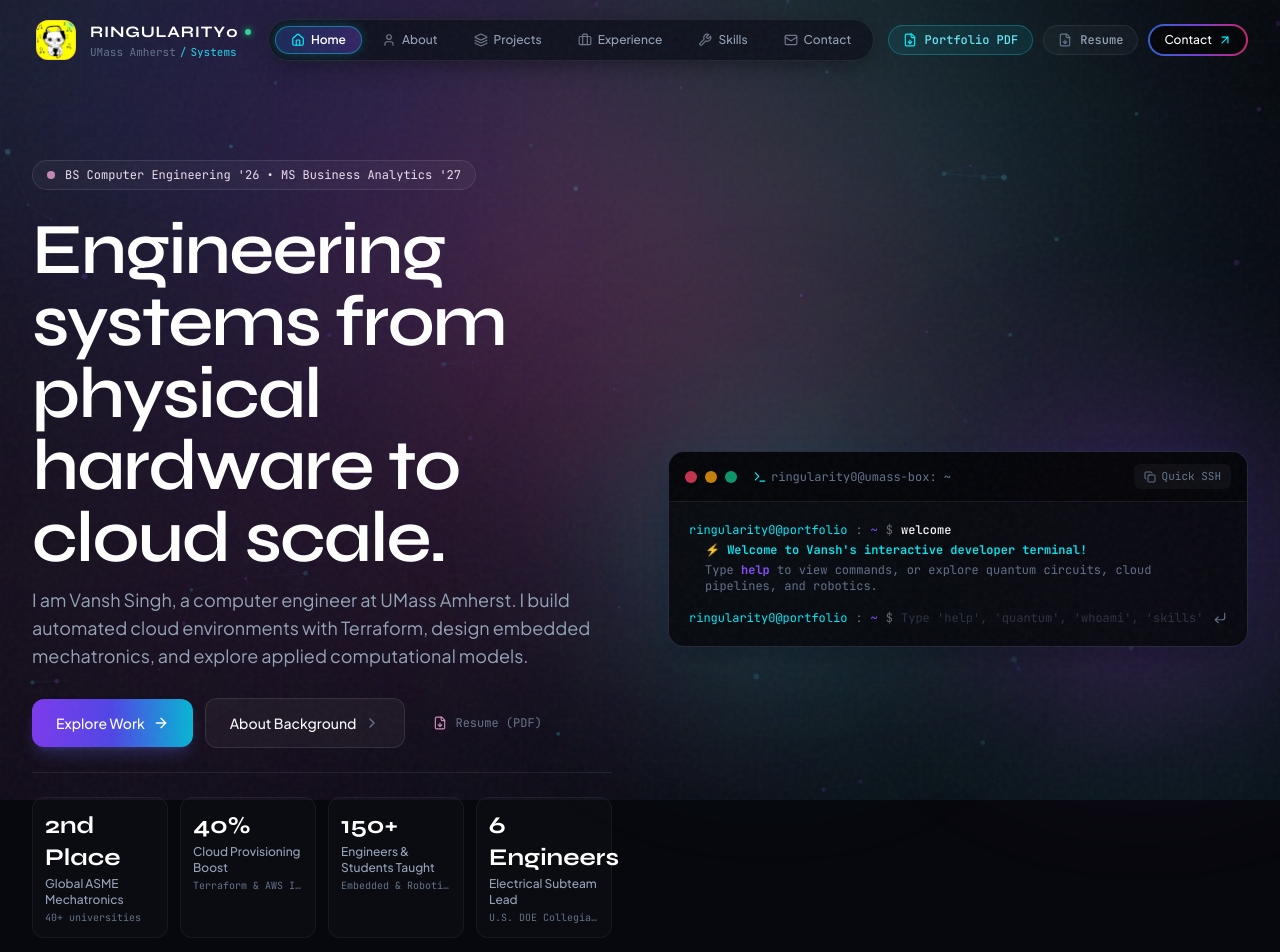
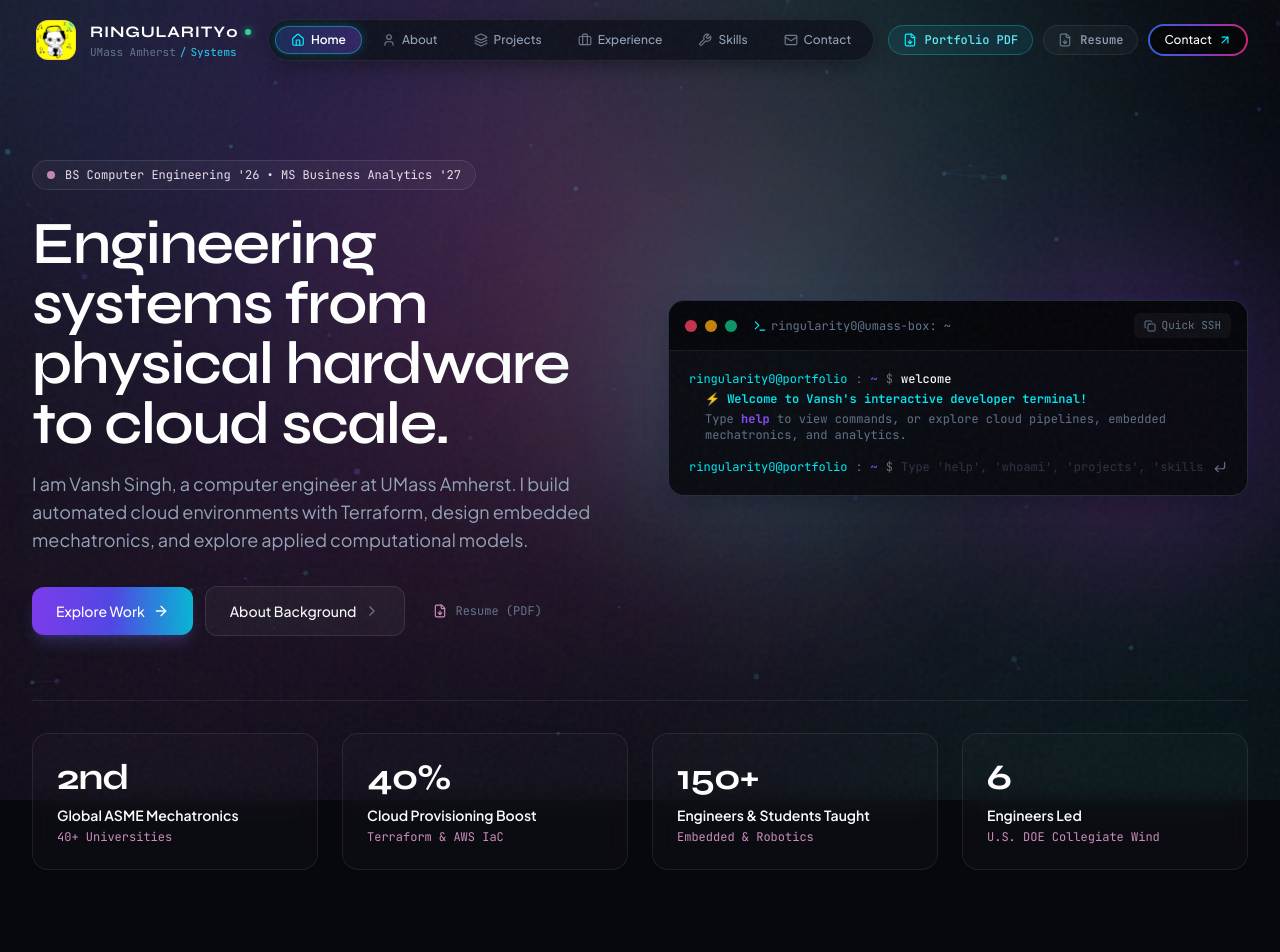
Before and after one commit to vsingh2005/vsingh2005.github.io, a Next.js app: page / in a window 1280 px wide. Shown: the top 952 px of the page. Built offline with nearby package versions, Linux system fonts and the light colour scheme.

Commit message:
Fix hero horizontal alignment and eliminate stats text overflow

```diff
--- a/src/app/page.tsx
+++ b/src/app/page.tsx
@@ -40,8 +40,8 @@ export default function HomePage() {
             </div>
 
             {/* Main Editorial Headline */}
-            <div className="space-y-3">
-              <h1 className="text-4xl sm:text-6xl lg:text-7xl font-display font-semibold tracking-tight text-white leading-[1.08]">
+            <div className="space-y-4">
+              <h1 className="text-4xl sm:text-5xl lg:text-6xl font-display font-semibold tracking-tight text-white leading-[1.12]">
                 Engineering systems from physical hardware to cloud scale.
               </h1>
               <p className="text-base sm:text-lg font-normal text-text-secondary leading-relaxed max-w-xl">
@@ -50,7 +50,7 @@ export default function HomePage() {
             </div>
 
             {/* CTAs */}
-            <div className="flex flex-wrap items-center gap-3 pt-1">
+            <div className="flex flex-wrap items-center gap-3 pt-2">
               <Link
                 href="/projects"
                 className="inline-flex items-center gap-2 px-6 py-3.5 rounded-xl font-medium text-sm text-white bg-gradient-to-r from-violet-600 via-indigo-600 to-cyan-500 shadow-lg shadow-indigo-500/25 hover:shadow-indigo-500/40 hover:scale-[1.02] active:scale-[0.98] transition-all"
@@ -77,23 +77,6 @@ export default function HomePage() {
                 <span>Resume (PDF)</span>
               </a>
             </div>
-
-            {/* Grounded Engineering Impact Stats */}
-            <div className="grid grid-cols-2 sm:grid-cols-4 gap-3 pt-6 border-t border-white/[0.08]">
-              {PERSONAL_INFO.stats.map((stat, i) => (
-                <div key={i} className="p-3 rounded-xl bg-white/[0.02] border border-white/[0.05] hover:border-white/10 transition-colors">
-                  <div className="text-xl sm:text-2xl font-bold font-display text-white">
-                    {stat.value}
-                  </div>
-                  <div className="text-xs font-medium text-text-secondary mt-0.5">
-                    {stat.label}
-                  </div>
-                  <div className="text-[10px] font-mono text-text-muted mt-0.5 truncate">
-                    {stat.change}
-                  </div>
-                </div>
-              ))}
-            </div>
           </motion.div>
 
           {/* Right Column: Terminal Card in Linearity-Style Multicolored Aura Frame */}
@@ -113,6 +96,33 @@ export default function HomePage() {
             </div>
           </motion.div>
         </div>
+
+        {/* Dedicated Full-Width Grounded Engineering Impact Stats */}
+        <motion.div
+          initial={{ opacity: 0, y: 20 }}
+          animate={{ opacity: 1, y: 0 }}
+          transition={{ duration: 0.6, delay: 0.25 }}
+          className="mt-14 sm:mt-16 pt-8 border-t border-white/[0.08]"
+        >
+          <div className="grid grid-cols-2 lg:grid-cols-4 gap-4 sm:gap-6">
+            {PERSONAL_INFO.stats.map((stat, i) => (
+              <div
+                key={i}
+                className="group relative p-5 sm:p-6 rounded-2xl bg-white/[0.02] border border-white/[0.08] hover:border-white/20 transition-all backdrop-blur-md overflow-hidden min-w-0"
+              >
+                <div className="text-3xl sm:text-4xl font-bold font-display text-white tracking-tight">
+                  {stat.value}
+                </div>
+                <div className="text-sm font-semibold text-text-primary mt-2 leading-snug">
+                  {stat.label}
+                </div>
+                <div className="text-xs font-mono text-[#CD8DBD] mt-1">
+                  {stat.change}
+                </div>
+              </div>
+            ))}
+          </div>
+        </motion.div>
       </section>
 
       {/* EDITORIAL THESIS & ROTATING BADGE SECTION (Scroll Reveal) */}
--- a/src/components/ui/TerminalCard.tsx
+++ b/src/components/ui/TerminalCard.tsx
@@ -21,7 +21,7 @@ export function TerminalCard() {
             ⚡ Welcome to Vansh&apos;s interactive developer terminal!
           </p>
           <p className="text-text-muted">
-            Type <span className="text-accent-violet font-mono font-bold">help</span> to view commands, or explore quantum circuits, cloud pipelines, and robotics.
+            Type <span className="text-accent-violet font-mono font-bold">help</span> to view commands, or explore cloud pipelines, embedded mechatronics, and analytics.
           </p>
         </div>
       ),
@@ -238,7 +238,7 @@ Backend: AWS Braket StateVector | Convergence: 28% Faster`}
             value={input}
             onChange={(e) => setInput(e.target.value)}
             className="flex-1 bg-transparent border-none outline-none text-white font-mono placeholder:text-text-muted/40 text-xs"
-            placeholder="Type 'help', 'quantum', 'whoami', 'skills'..."
+            placeholder="Type 'help', 'whoami', 'projects', 'skills'..."
             autoComplete="off"
             spellCheck="false"
           />
--- a/src/data/portfolioData.ts
+++ b/src/data/portfolioData.ts
@@ -83,10 +83,10 @@ export const PERSONAL_INFO = {
   portfolioPdf: "/Vansh_Singh_Portfolio.pdf",
   status: "Open to Software, Cloud & Systems Roles",
   stats: [
-    { value: "2nd Place", label: "Global ASME Mechatronics", change: "40+ universities" },
+    { value: "2nd", label: "Global ASME Mechatronics", change: "40+ Universities" },
     { value: "40%", label: "Cloud Provisioning Boost", change: "Terraform & AWS IaC" },
     { value: "150+", label: "Engineers & Students Taught", change: "Embedded & Robotics" },
-    { value: "6 Engineers", label: "Electrical Subteam Lead", change: "U.S. DOE Collegiate Wind" },
+    { value: "6", label: "Engineers Led", change: "U.S. DOE Collegiate Wind" },
   ]
 };
 
```
